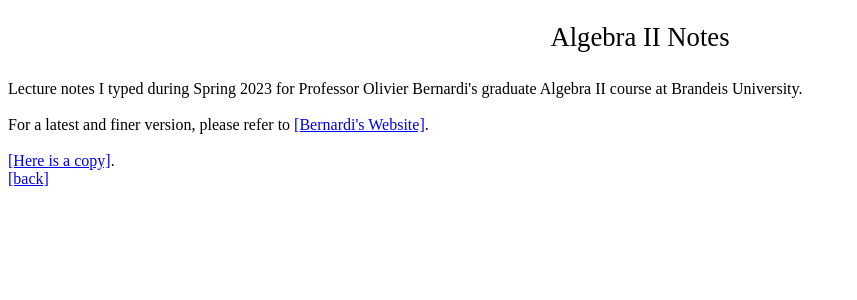
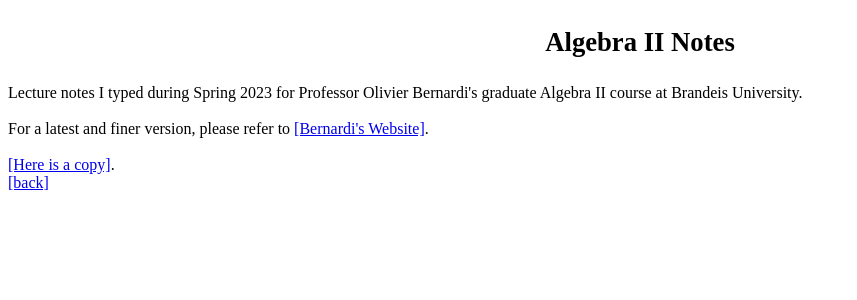
Before and after one commit to axhou/axhou.github.io, a Jekyll site: the page algebra2.html, which Jekyll copies as it is, in a window 1280 px wide. Shown: the top 300 px of the page, without its empty margins (0-857 px from the left). Built offline with Jekyll 4.4.1, drawn with Linux system fonts in a browser that asks for light colours.

Commit message:
Update algebra2.html

```diff
--- a/algebra2.html
+++ b/algebra2.html
@@ -31,7 +31,7 @@
 
 <body>
 
-  <h2 style="text-align: center; font-family: serif; font-size: 20pt;">Algebra II Notes</h2>
+  <h3 style="text-align: center; font-family: serif; font-size: 20pt;">Algebra II Notes</h3>
 
   <p>
     Lecture notes I typed during Spring 2023 for Professor Olivier Bernardi's graduate Algebra II course at Brandeis University. <br/><br/>
```
